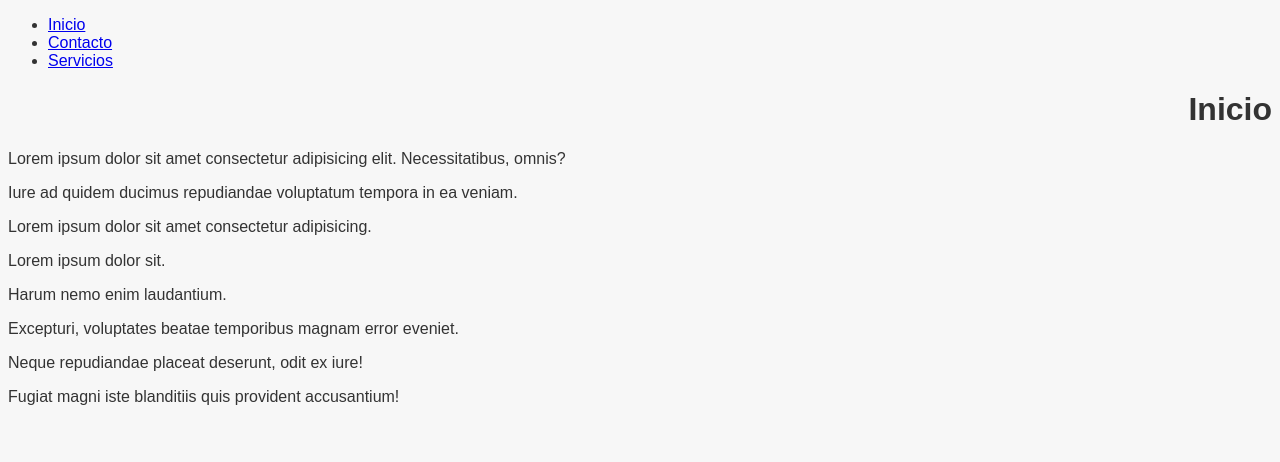
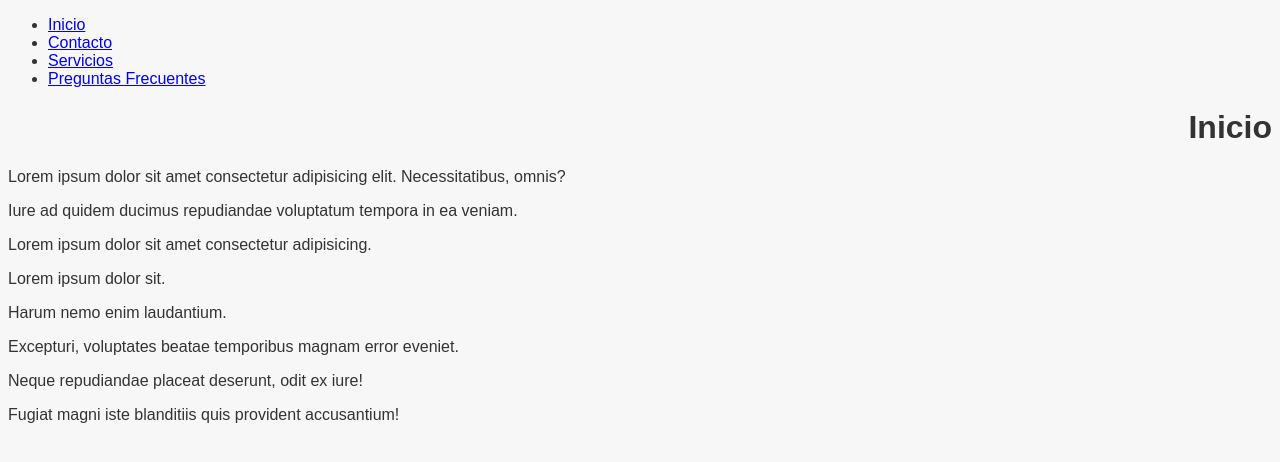
Before and after one commit to jdrjuan/curso-git-2023-08-07, a plain HTML site: page index.html in a window 1280 px wide. Drawn offline with Linux system fonts and the light colour scheme.

Commit message:
Agrega preguntas frecuentes a barra de navegación

```diff
--- a/index.html
+++ b/index.html
@@ -11,6 +11,7 @@
                 <li><a href="index.html">Inicio</a></li>
                 <li><a href="contacto.html">Contacto</a></li>
                 <li><a href="servicios.html">Servicios</a></li>
+                <li><a href="preguntas-frecuentes.html">Preguntas Frecuentes</a></li>
             </ul>
         </nav>
         <h1>Inicio</h1>
```
Also changed, not shown: contacto.html (+1 -0 lines), preguntas-frecuentes.html (+1 -0 lines), servicios.html (+1 -0 lines).
